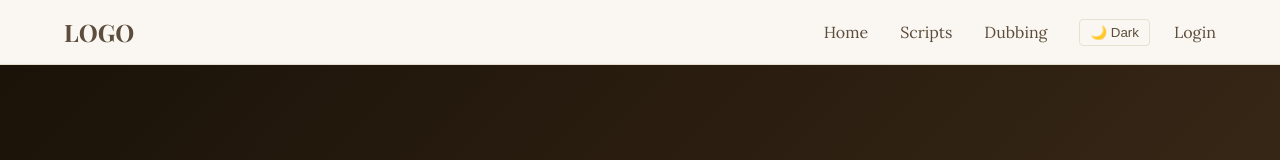
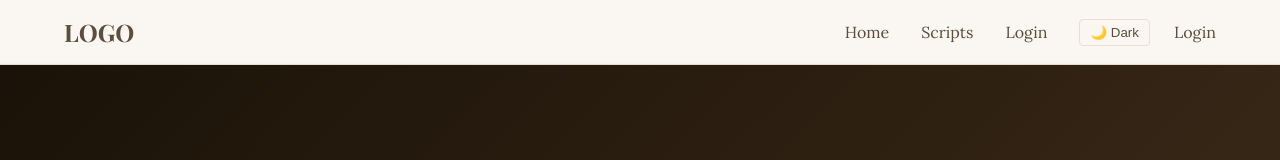
Before and after one commit to alybt/va-website-system, a React (Vite) app in the folder frontend/: page / in a window 1280 px wide. Shown: the top 160 px of the page. Built offline with nearby package versions, Linux system fonts and the light colour scheme.

Commit message:
fix: Navbar and connect in login

```diff
--- a/frontend/src/components/NavBar.jsx
+++ b/frontend/src/components/NavBar.jsx
@@ -1,5 +1,8 @@
 import React, { useState } from 'react';
+import { Link } from 'react-router-dom';
+
 import styles from './navbar.module.css';
+
 import { useTheme } from '../context/ThemeContext';
 import { useAuth } from '../context/AuthContext';
 
@@ -13,9 +16,9 @@
       <div className={styles.logo}>LOGO</div>
 
       <div className={styles.navLinks}>
-        <a href="/">Home</a>
-        <a href="/scripts">Scripts</a>
-        <a href="/dubbing">Dubbing</a>
+        <Link to="/">Home</Link>
+        <Link to="/scripts">Scripts</Link>
+        <Link to="/login">Login</Link>
 
         <div className={styles.userSection}>
           <button onClick={toggleTheme} className={styles.themeToggle}>
@@ -25,7 +28,7 @@
           {user ? (
             <div className={styles.profileArea}>
               <img
-                src={user.pfp}
+                src={user?.pfp || 'https://via.placeholder.com/35'}
                 className={styles.pfp}
                 onClick={() => setShowDropdown(!showDropdown)}
                 alt="Profile"
```
